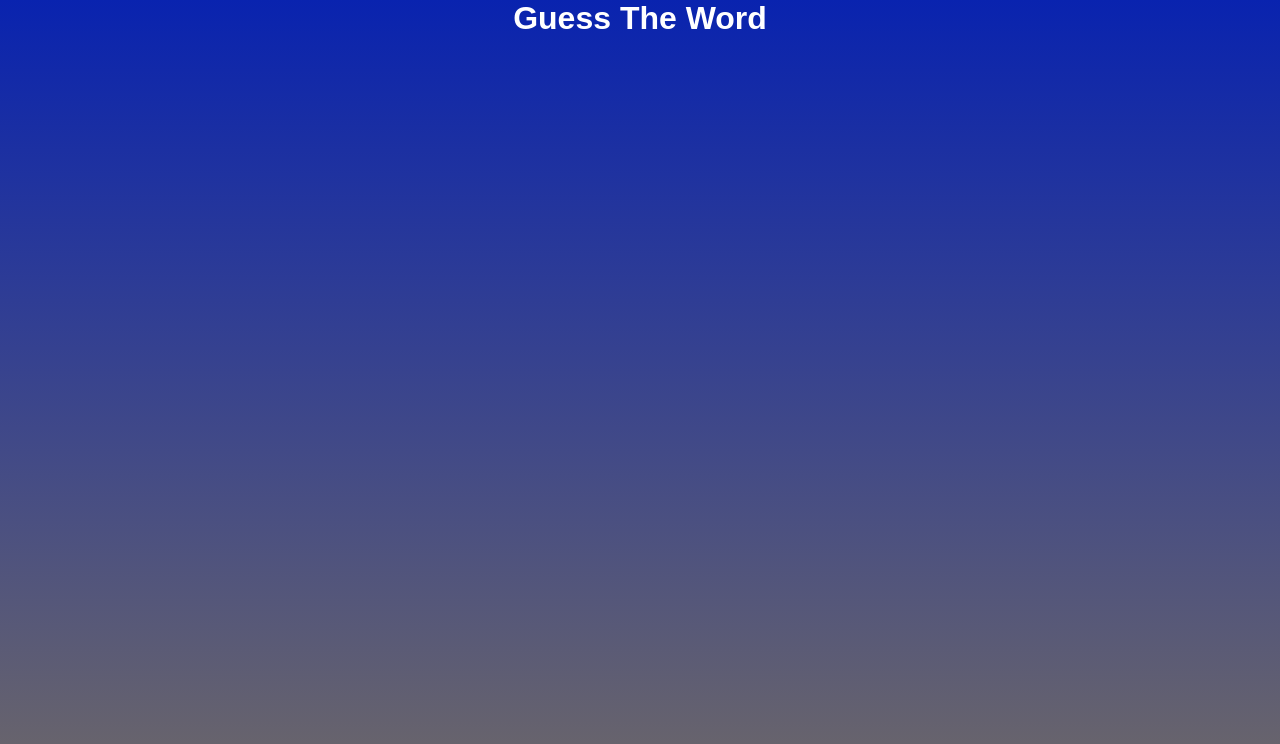
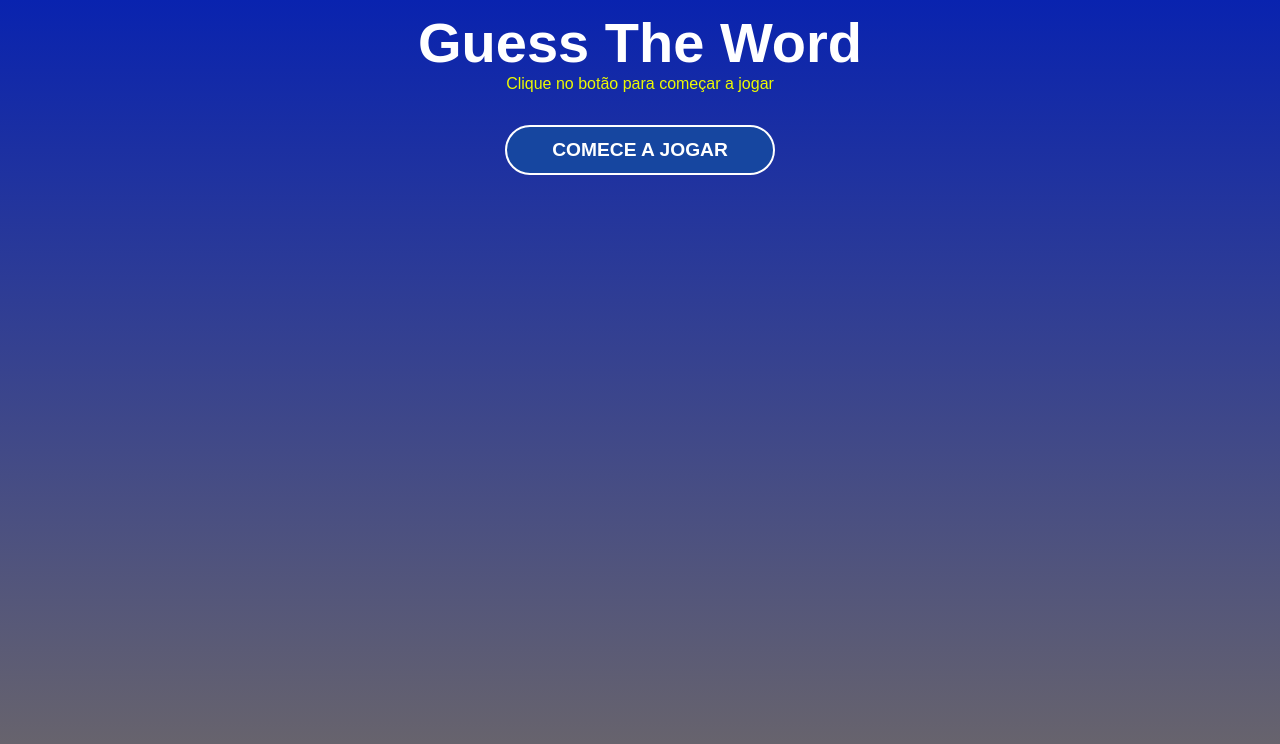
Before and after one commit to VictorLapaDev/React-Course-Matheus-Battiti, a React (Vite) app in the folder 6-Project1/Guess-the-word/: page / in a window 1280 px wide. Shown: the top 744 px of the page. Built offline with nearby package versions, Linux system fonts and the light colour scheme.

Commit message:
feat: finalized initial page

```diff
--- a/6-Project1/Guess-the-word/src/App.tsx
+++ b/6-Project1/Guess-the-word/src/App.tsx
@@ -1,11 +1,12 @@
 
 import './App.css'
+import StartScreen from './components/StartScreen/StartScreen'
 
 function App() {
 
   return (
     <div className='app'>
-      <h1>Guess The Word</h1>
+      <StartScreen/>
     </div>
   )
 }
--- /dev/null
+++ b/6-Project1/Guess-the-word/src/components/StartScreen/StartScreen.css
@@ -0,0 +1,9 @@
+.start h1 {
+    font-size: 3.5em;
+    margin-top: 10px;
+  }
+
+  .start p {
+    margin-bottom: 2em;
+    color: #ecfa00;
+  }
--- /dev/null
+++ b/6-Project1/Guess-the-word/src/components/StartScreen/StartScreen.tsx
@@ -0,0 +1,13 @@
+import './StartScreen.css'
+
+const StartScreen = () => {
+  return (
+    <div className='start'>
+        <h1>Guess The Word</h1>
+        <p>Clique no botão para começar a jogar</p>
+        <button>Comece a jogar</button>
+    </div>
+  )
+}
+
+export default StartScreen
--- a/6-Project1/Guess-the-word/src/index.css
+++ b/6-Project1/Guess-the-word/src/index.css
@@ -12,3 +12,21 @@ body{
     background: linear-gradient(180deg, rgba(9, 35, 175, 1) 0%, rgb(110, 104, 104) 100%);
     color: #fff;
 }
+
+button{
+    background: #1646a0;
+    color: #fff;
+    padding: 0px 45px;
+    border: 2px solid #fff;
+    border-radius: 25px;
+    height: 50px;
+    text-transform: uppercase;
+    font-weight: bold;
+    font-size: 1.2rem;
+    cursor: pointer;
+    transition: 0.4s;
+}
+
+button:hover {
+    background: #0923af;
+  }
```
